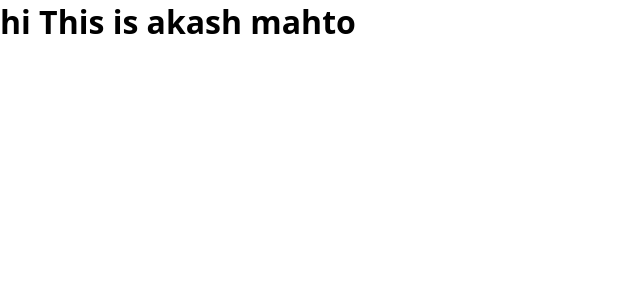
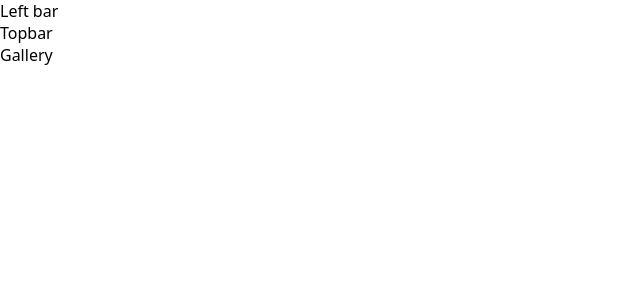
Before and after one commit to Akashmahto022/pinterest-Project, a React (Vite) app in the folder client/: page / in a window 1280 px wide. Shown: the top 300 px of the page, without its empty margins (0-640 px from the left). Built offline with nearby package versions, Linux system fonts and the light colour scheme.

Commit message:
created components

```diff
--- a/client/src/App.jsx
+++ b/client/src/App.jsx
@@ -1,11 +1,18 @@
 import './app.css'
+import Gallery from './components/gallery/Gallery';
+import LeftBar from './components/leftBar/leftBar';
+import Topbar from './components/topBar/Topbar';
 
 const App = () => {
   return (
-    <div>
-      <h1>hi This is akash mahto</h1>
+    <div className='app'>
+      <LeftBar />
+      <div className='content'>
+        <Topbar />
+        <Gallery />
+      </div>
     </div>
   )
 }
 
-export default App
+export default App;
--- /dev/null
+++ b/client/src/components/gallery/Gallery.jsx
@@ -0,0 +1,9 @@
+import React from 'react'
+
+const Gallery = () => {
+    return (
+        <div>Gallery</div>
+    )
+}
+
+export default Gallery;
--- /dev/null
+++ b/client/src/components/leftBar/LeftBar.jsx
@@ -0,0 +1,9 @@
+import React from 'react'
+
+const LeftBar = () => {
+  return (
+    <div>Left bar</div>
+  )
+}
+
+export default LeftBar;
--- /dev/null
+++ b/client/src/components/topBar/TopBar.jsx
@@ -0,0 +1,9 @@
+import React from 'react'
+
+const Topbar = () => {
+  return (
+    <div>Topbar</div>
+  )
+}
+
+export default Topbar
```
Also changed, not shown: client/src/components/gallery/gallery.css (added), client/src/components/leftBar/leftBar.css (added), client/src/components/topBar/topBar.css (added).
